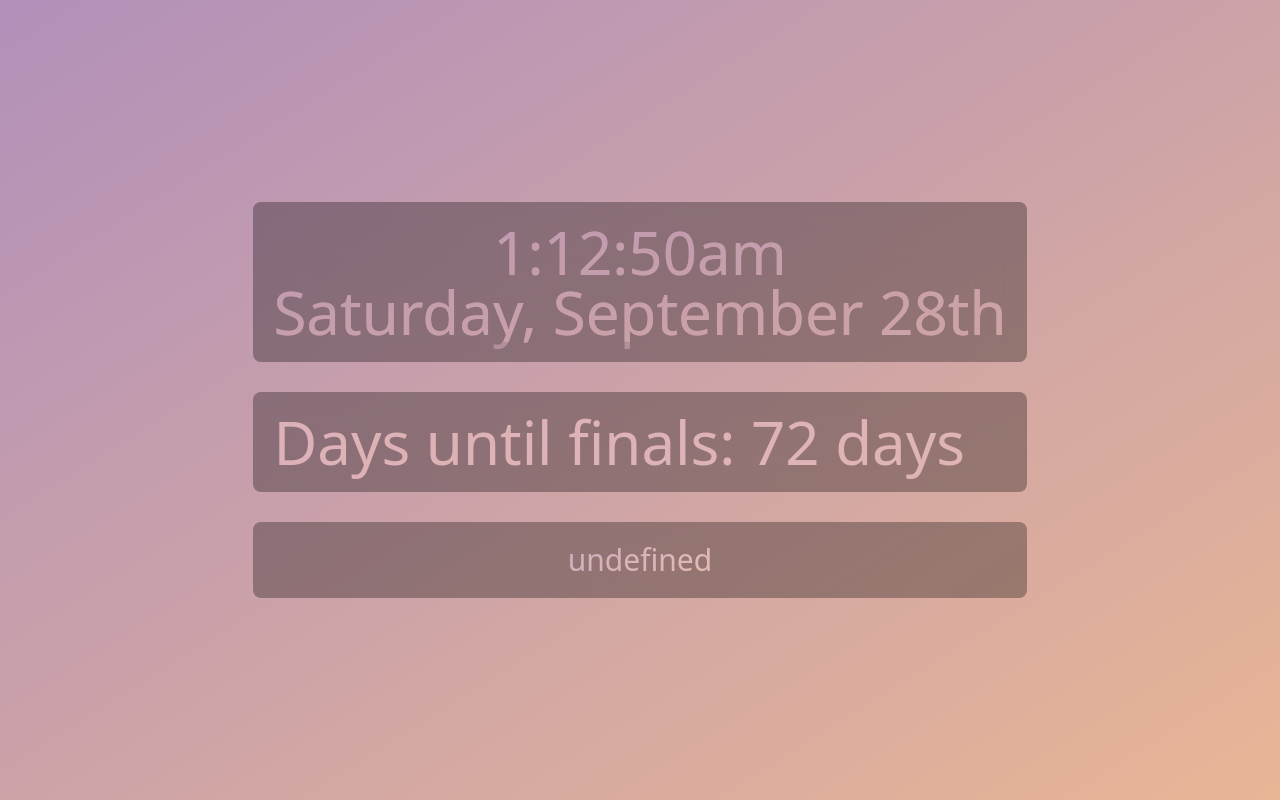
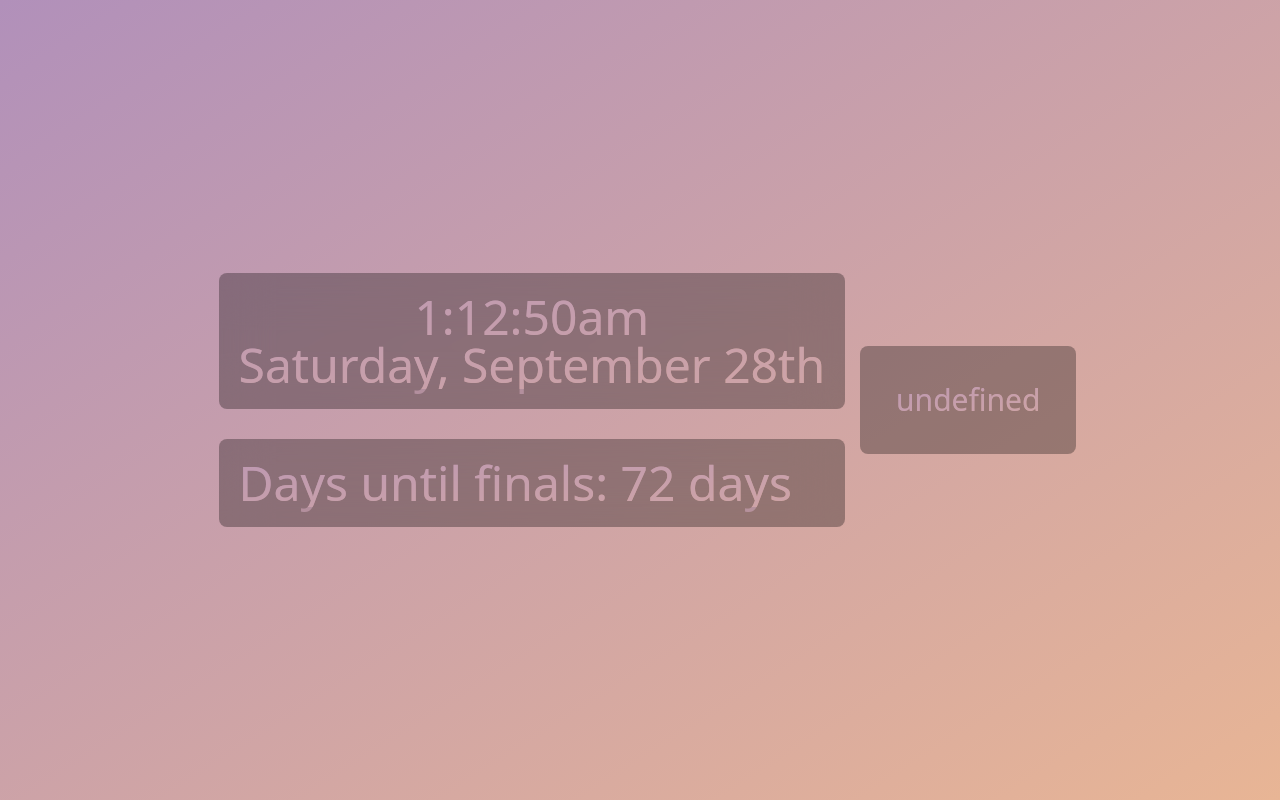
Before and after one commit to Lightsumo89/Website-mods, a SvelteKit app: page / in a window 1280 px wide. Built offline with nearby package versions, Linux system fonts and the light colour scheme; no server answers.

Commit message:
updated again

```diff
--- a/src/routes/+page.svelte
+++ b/src/routes/+page.svelte
@@ -19,8 +19,8 @@
 <div
 	class="bg-gradient-to-br from-[#B190BA] to-[#E8B595] h-screen w-screen items-center space-y-10 justify-center flex"
 >
-	<div class="text-6xl bg-gradient-to-br from-[#B190BA] to-[#E8B595] bg-clip-text">
-		<div class=" flex flex-col justify-center">
+	<div class="flex justify-center items-center">
+		<div class=" flex flex-col text-5xl">
 			<div
 				class="rounded-lg backdrop-blur-xl m-[--margin] p-[--padding] bg-[--bcolor] text-[#C39CAE]/70"
 			>
@@ -29,15 +29,15 @@
 				</div>
 			</div>
 			<div
-				class="rounded-lg backdrop-blur-xl m-[--margin] p-[--padding] bg-[--bcolor] text-fair-pink-100/70"
+				class="rounded-lg backdrop-blur-xl m-[--margin] p-[--padding] bg-[--bcolor] text-[#C39CAE]/70"
 			>
-				<svelte:component this={components[1]} />
+				<div class="bg-gradient-to-br from-[#B190BA] to-[#E8B595] bg-clip-text">
+					<svelte:component this={components[1]} />
+				</div>
 			</div>
 		</div>
-		<div class="bg-[--bcolor] rounded-lg flex justify-center m-[--margin]">
-			<div
-				class="text-6xl rounded-lg backdrop-blur-xl m-15 p-[--padding] bg-[--bcolor] bg-gradient-to-br from-[#B190BA] to-[#E8B595] bg-clip-text text-fair-pink-50/25"
-			>
+		<div class="bg-[--bcolor] rounded-lg p-9 h-max text-[#C39CAE]/70">
+			<div class="bg-gradient-to-br from-[#B190BA] to-[#E8B595] bg-clip-text">
 				<svelte:component this={components[2]} />
 			</div>
 		</div>
```
